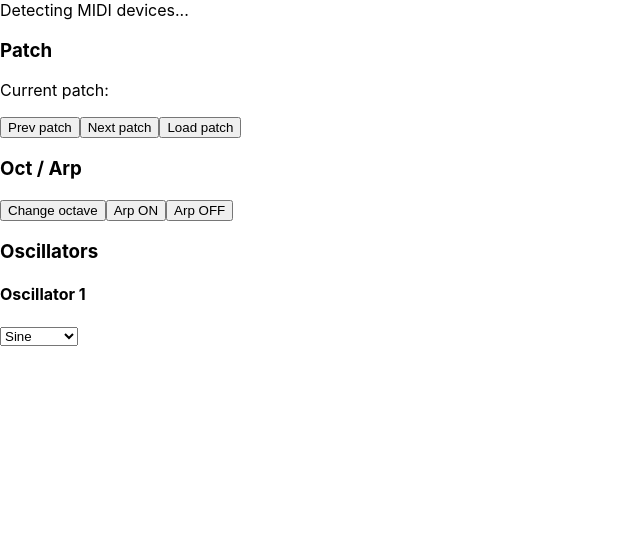
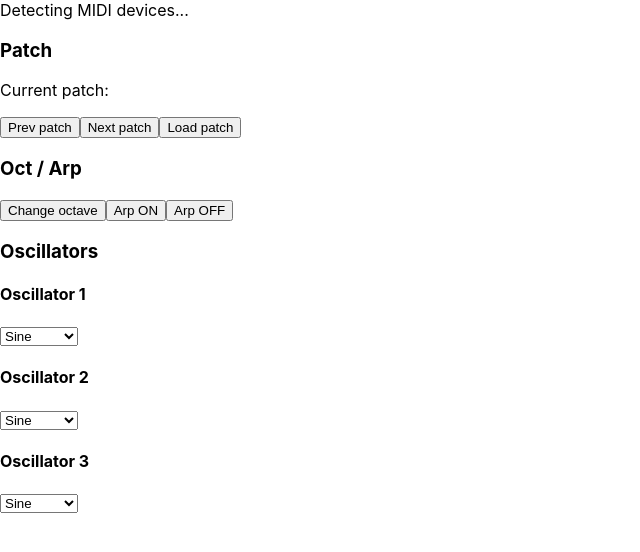
Before and after one commit to nclavaud/mininova-web-editor, a React (Create React App) app: page / in a window 1280 px wide. Shown: the top 552 px of the page, without its empty margins (0-640 px from the left). Built offline with nearby package versions, Linux system fonts and the light colour scheme.

Commit message:
Moar oscillators!

```diff
--- a/src/components/Controls.js
+++ b/src/components/Controls.js
@@ -1,12 +1,9 @@
 import React from 'react';
 import * as R from 'ramda';
 import { cc, nrpn } from '../midi';
+import Oscillator from './Oscillator';
 
-const waveforms = [
-  0, 'Sine',
-  1, 'Triangle',
-  2, 'Sawtooth',
-];
+const _cc = R.curry(cc);
 
 function Controls({ currentPatch, loadPatch, emit }) {
   const changeOctave = () => emit(cc(13, 0));
@@ -14,7 +11,17 @@ function Controls({ currentPatch, loadPatch, emit }) {
   const deactivateArp = () => emit(nrpn(0, 122, 46));
   const selectPrevPatch = () => emit(nrpn(63, 0, 0));
   const selectNextPatch = () => emit(nrpn(63, 0, 2));
-  const selectOsc1Wave = event => emit(cc(19, event.target.value));
+  const osc = {
+    1: {
+      wave: _cc(19),
+    },
+    2: {
+      wave: _cc(29),
+    },
+    3: {
+      wave: _cc(41),
+    },
+  };
 
   return (
     <div>
@@ -28,12 +35,14 @@ function Controls({ currentPatch, loadPatch, emit }) {
       <button onClick={activateArp}>Arp ON</button>
       <button onClick={deactivateArp}>Arp OFF</button>
       <h3>Oscillators</h3>
-      <h4>Oscillator 1</h4>
-      <select onClick={selectOsc1Wave}>
-        {R.map(([waveform, label]) => (
-          <option key={waveform} value={waveform}>{label}</option>
-        ), R.splitEvery(2, waveforms))}
-      </select>
+      {[1, 2, 3].map(i => (
+        <Oscillator
+          key={i}
+          emit={emit}
+          controls={osc[i]}
+          number={i}
+        />
+      ))}
     </div>
   );
 }
--- /dev/null
+++ b/src/components/Oscillator.js
@@ -0,0 +1,25 @@
+import React from 'react';
+import * as R from 'ramda';
+
+const waveforms = [
+  0, 'Sine',
+  1, 'Triangle',
+  2, 'Sawtooth',
+];
+
+function Oscillator({ emit, controls, number }) {
+  const selectWave = event => emit(controls.wave(event.target.value));
+
+  return (
+    <div>
+      <h4>Oscillator {number}</h4>
+      <select onClick={selectWave}>
+        {R.map(([waveform, label]) => (
+          <option key={waveform} value={waveform}>{label}</option>
+        ), R.splitEvery(2, waveforms))}
+      </select>
+    </div>
+  );
+};
+
+export default Oscillator;
```
